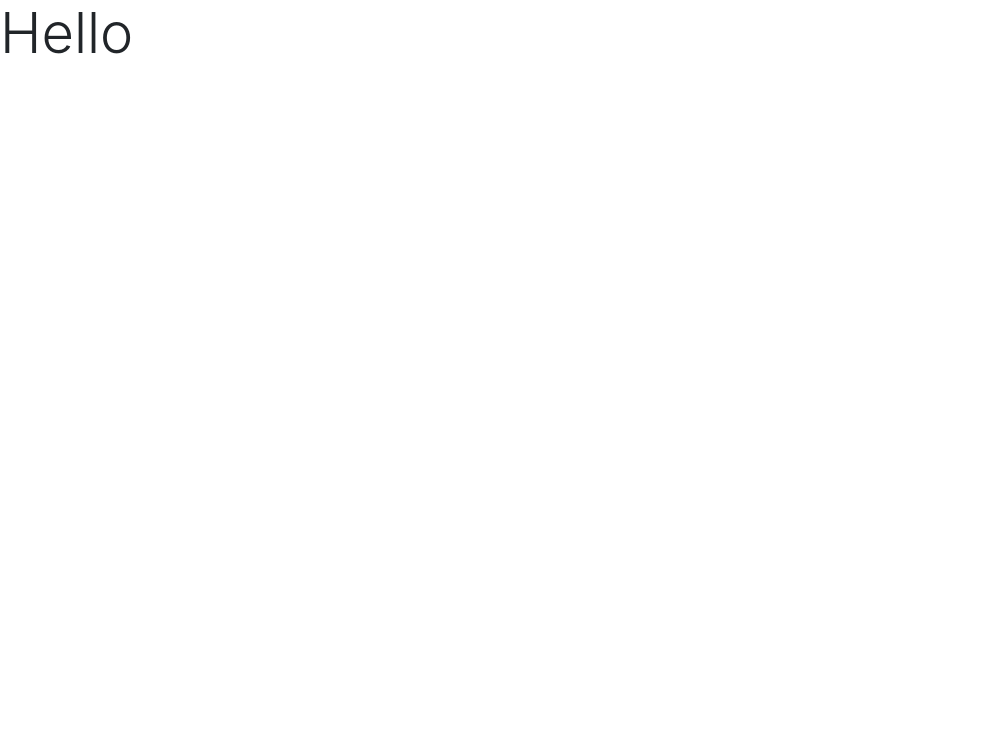
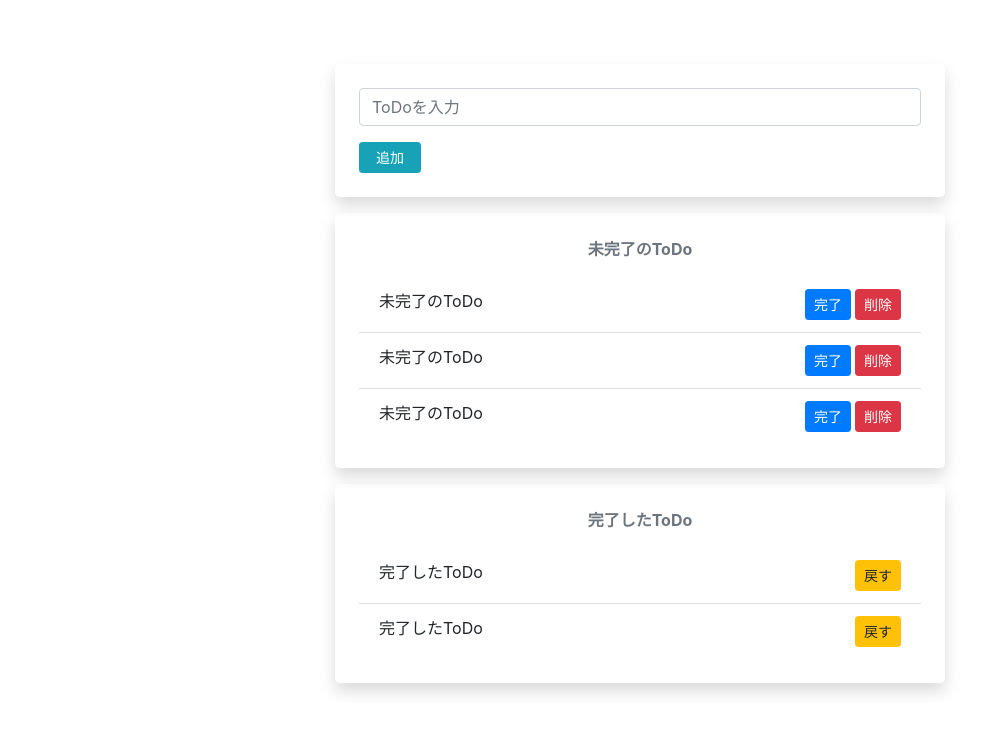
Before and after one commit to ksk-tngc/react-sample01-todo-app-using-bootstrap, a React (Create React App) app: page / in a window 1280 px wide. Shown: the top 732 px of the page, without its empty margins (0-1006 px from the left). Built offline with nearby package versions, Linux system fonts and the light colour scheme.

Commit message:
feat: レイアウト作成

```diff
--- a/src/components/App.jsx
+++ b/src/components/App.jsx
@@ -7,7 +7,53 @@ import 'bootstrap/dist/css/bootstrap.min.css'
 export const App = () => {
   return (
     <>
-      <h1 className="display-4">Hello</h1>
+      <div className="container mt-5 pt-3 w-50">
+        {/* ToDo入力エリア */}
+        <div className="mb-3 p-4 shadow rounded-lg box">
+          <input className="form-control mb-3" placeholder="ToDoを入力" />
+          <button className="btn btn-info btn-sm px-3">追加</button>
+        </div>
+        {/* 未完了のToDo */}
+        <div className="mb-3 p-4 shadow rounded-lg">
+          <p className="text-center font-weight-bold text-muted">
+            未完了のToDo
+          </p>
+          <ul className="list-group list-group-flush">
+            <li className="list-group-item d-flex">
+              <span className="flex-grow-1">未完了のToDo</span>
+              <button className="btn btn-sm btn-primary mr-1">完了</button>
+              <button className="btn btn-sm btn-danger">削除</button>
+            </li>
+            <li className="list-group-item d-flex">
+              <span className="flex-grow-1">未完了のToDo</span>
+              <button className="btn btn-sm btn-primary mr-1">完了</button>
+              <button className="btn btn-sm btn-danger">削除</button>
+            </li>
+            <li className="list-group-item d-flex">
+              <span className="flex-grow-1">未完了のToDo</span>
+              <button className="btn btn-sm btn-primary mr-1">完了</button>
+              <button className="btn btn-sm btn-danger">削除</button>
+            </li>
+          </ul>
+        </div>
+        {/* 完了したToDo */}
+        <div className="mb-3 p-4 shadow rounded-lg">
+          <p className="text-center font-weight-bold text-muted">
+            完了したToDo
+          </p>
+          <ul className="list-group list-group-flush">
+            <li className="list-group-item d-flex">
+              <span className="flex-grow-1">完了したToDo</span>
+              <button className="btn btn-sm btn-warning">戻す</button>
+            </li>
+            <li className="list-group-item d-flex">
+              <span className="flex-grow-1">完了したToDo</span>
+              <button className="btn btn-sm btn-warning">戻す</button>
+            </li>
+          </ul>
+        </div>
+        <div></div>
+      </div>
     </>
   )
 }
```
